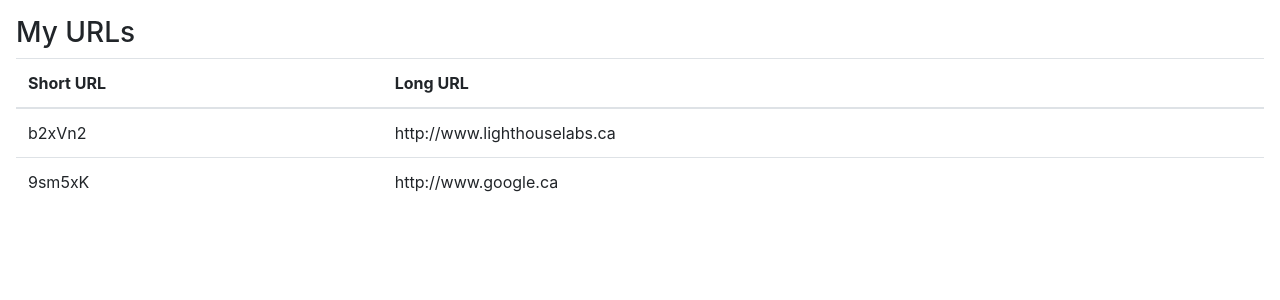
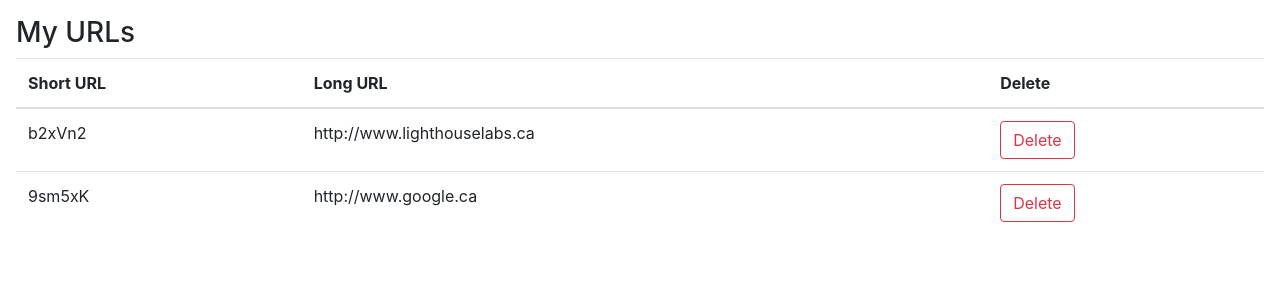
Before and after one commit to g-ram84/teenieapp, a Node server app: page /urls in a window 1280 px wide. Shown: the part 56-356 px from the top of the page. Run offline with Node 20, Linux system fonts and the light colour scheme; some libraries are stand-ins or nearby versions.

Commit message:
added a delete function

```diff
--- a/express_server.js
+++ b/express_server.js
@@ -67,6 +67,12 @@ app.post("/urls/", (req, res) => {
 	res.redirect(`/urls/${shortURL}`);
 });
 
+app.post("/urls/:shortURL/delete", (req, res) => {
+	const shortURL = req.params.shortURL;
+	delete urlDatabase[shortURL];
+	res.redirect("/urls");
+});
+
 app.listen(PORT, () => {
 	console.log(`Example app listening on port ${PORT}`);
 });
--- a/views/urls_index.ejs
+++ b/views/urls_index.ejs
@@ -25,6 +25,7 @@
 					<tr>
 						<th scope="col">Short URL</th>
 						<th scope="col">Long URL</th>
+						<th scope="col">Delete</th>
 					</tr>
 				</thead>
 				<tbody>
@@ -32,6 +33,13 @@
 					<tr>
 						<td><%= url %></td>
 						<td><%= urls[url] %></td>
+						<td>
+							<form action="/urls/<%= url %>/delete" method="POST">
+								<button type="submit" class="btn btn-outline-danger">
+									Delete
+								</button>
+							</form>
+						</td>
 					</tr>
 					<% } %>
 				</tbody>
```
